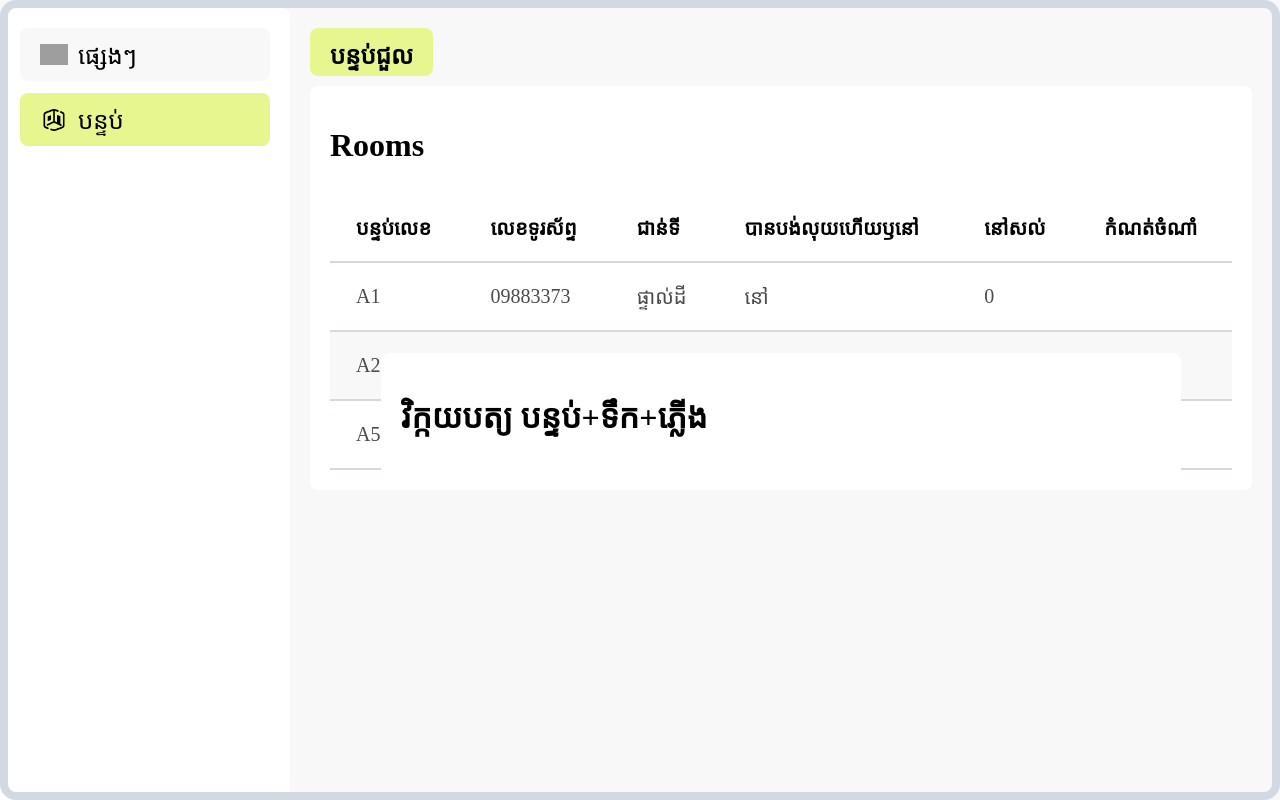
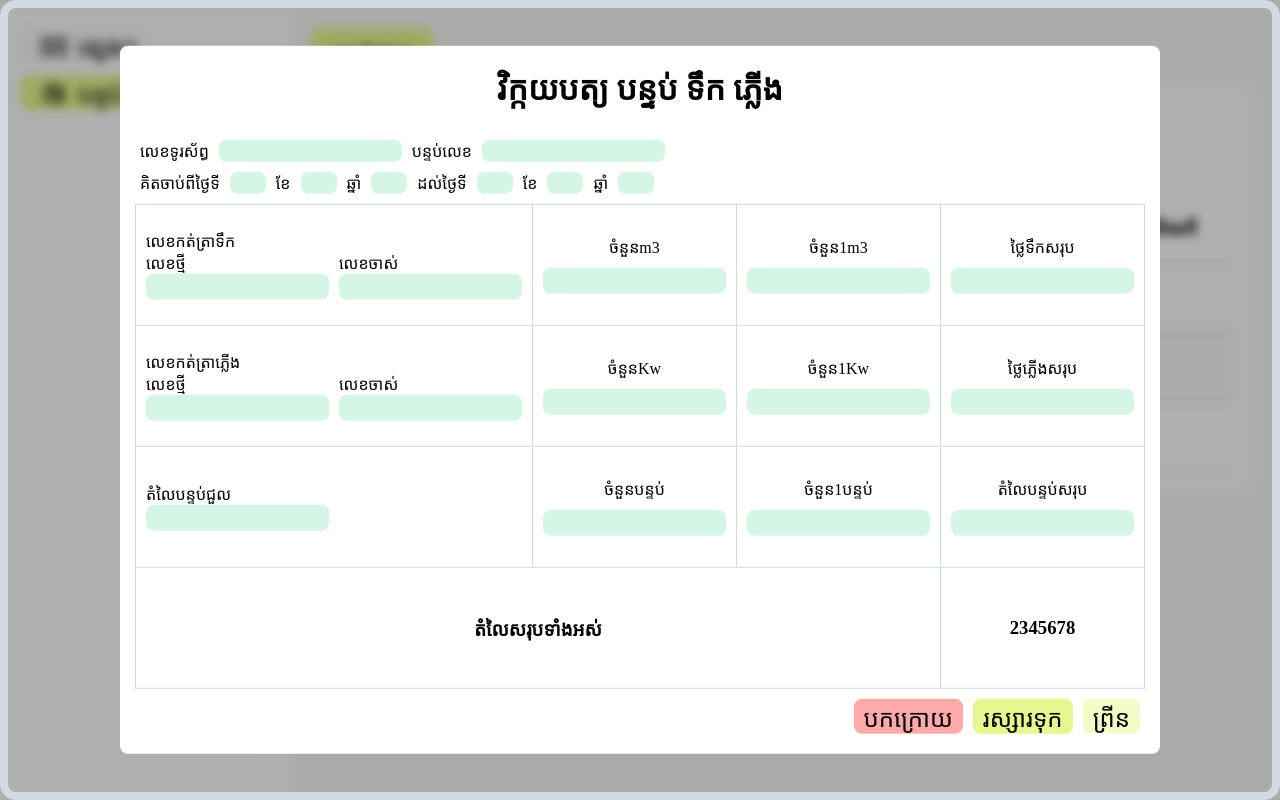
Before and after one commit to NASAboy342/Noria, a Vue app in the folder NoriaFE/NoriaFE/: page /rooms in a window 1280 px wide. Built offline with nearby package versions, Linux system fonts and the light colour scheme; grey boxes are pictures that could not be loaded; a web font is replaced by a local one.

Commit message:
and roomdetial

```diff
--- a/NoriaFE/NoriaFE/src/components/roomDetail.vue
+++ b/NoriaFE/NoriaFE/src/components/roomDetail.vue
@@ -1,5 +1,203 @@
 <template>
-    <h1 >វិក្កយបត្យ បន្ទប់+ទឹក+ភ្លើង</h1>
-    <div class="table-wrap"></div>
+    <div class="container">
+        <div class="header">
+                <h1 style="margin-top: unset;">វិក្កយបត្យ បន្ទប់ ទឹក ភ្លើង</h1>
+        </div>
+        <div class="content">
+            <div class="flex">
+                <div class="flex">
+                    <p>លេខទូរស័ឰ</p>
+                    <input type="text" class="input"/>
+                </div>
+                <div class="flex">
+                    <p>បន្ទប់លេខ</p>
+                    <input type="text" class="input"/>
+                </div>
+            </div>
+            <div class="flex">
+                <div class="flex">
+                    <p>គិតចាប់ពីថ្ងៃទី</p>
+                    <input type="text" class="input" style="width: 30px;"/>
+                </div>
+                <div class="flex">
+                    <p>ខែ</p>
+                    <input type="text" class="input" style="width: 30px;"/>
+                </div>
+                <div class="flex">
+                    <p>ឆ្នាំ</p>
+                    <input type="text" class="input" style="width: 30px;"/>
+                </div>
+                <div class="flex">
+                    <p>ដល់ថ្ងៃទី</p>
+                    <input type="text" class="input" style="width: 30px;"/>
+                </div>
+                <div class="flex">
+                    <p>ខែ</p>
+                    <input type="text" class="input" style="width: 30px;"/>
+                </div>
+                <div class="flex">
+                    <p>ឆ្នាំ</p>
+                    <input type="text" class="input" style="width: 30px;"/>
+                </div>
+            </div>
+            <div class="table-wrap">
+                <table>
+                    <tbody>
+                        <tr>
+                            <td>
+                                <p>លេខកត់ត្រាទឹក</p>
+                                <div class="flex">
+                                    <div>
+                                        <p>លេខថ្មី</p>
+                                        <input type="text" class="input"/>
+                                    </div>
+                                    <div>
+                                        <p>លេខចាស់</p>
+                                        <input type="text" class="input"/>
+                                    </div>
+                                </div>
+                            </td>
+                            <td>
+                                <div class="flex colomn center">
+                                    <p>ចំនួនm3</p>
+                                    <input type="text" class="input"/>
+                                </div>
+                            </td>
+                            <td>
+                                <div class="flex colomn center">
+                                    <p>ចំនួន1m3</p>
+                                    <input type="text" class="input"/>
+                                </div>
+                            </td>
+                            <td>
+                                <div class="flex colomn center">
+                                    <p>ថ្លៃទឹកសរុប</p>
+                                    <input type="text" class="input"/>
+                                </div>
+                            </td>
+                        </tr>
+                        <tr>
+                            <td>
+                                <p>លេខកត់ត្រាភ្លើង</p>
+                                <div class="flex">
+                                    <div>
+                                        <p>លេខថ្មី</p>
+                                        <input type="text" class="input"/>
+                                    </div>
+                                    <div>
+                                        <p>លេខចាស់</p>
+                                        <input type="text" class="input"/>
+                                    </div>
+                                </div>
+                            </td>
+                            <td>
+                                <div class="flex colomn center">
+                                    <p>ចំនួនKw</p>
+                                    <input type="text" class="input"/>
+                                </div>
+                            </td>
+                            <td>
+                                <div class="flex colomn center">
+                                    <p>ចំនួន1Kw</p>
+                                    <input type="text" class="input"/>
+                                </div>
+                            </td>
+                            <td>
+                                <div class="flex colomn center">
+                                    <p>ថ្លៃភ្លើងសរុប</p>
+                                    <input type="text" class="input"/>
+                                </div>
+                            </td>
+                        </tr>
+                        <tr>
+                            <td>
+                                <div class="">
+                                    <p>តំលៃបន្ទប់ជួល</p>
+                                    <input type="text" class="input"/>
+                                </div>
+                            </td>
+                            <td>
+                                <div class="flex colomn center">
+                                    <p>ចំនួនបន្ទប់</p>
+                                    <input type="text" class="input"/>
+                                </div>
+                            </td>
+                            <td>
+                                <div class="flex colomn center">
+                                    <p>ចំនួន1បន្ទប់</p>
+                                    <input type="text" class="input"/>
+                                </div>
+                            </td>
+                            <td>
+                                <div class="flex colomn center">
+                                    <p>តំលៃបន្ទប់សរុប</p>
+                                    <input type="text" class="input"/>
+                                </div>
+                            </td>
+                        </tr>
+                        <tr>
+                            <td colspan="3">
+                                <div class="flex center">
+                                    <h3>តំលៃសរុបទាំងអស់</h3>
+                                </div>
+                            </td>
+                            <td>
+                                <div class="flex center">
+                                    <h3>2345678</h3>
+                                </div>
+                            </td>
+                        </tr>
+                    </tbody>
+                </table>
+            </div>
+        </div>
+        <div class="footer">
+            <div class="button negative">បកក្រោយ</div>
+            <div class="button selected">រស្សារទុក</div>
+            <div class="button focus">ព្រីន</div>
+        </div>
+    </div>
+</template>
 
-</template>
+<style scoped lang="css">
+.container {
+    display: flex;
+    flex-direction: column;
+    height: 100%;
+    gap: 10px;
+}
+.header{
+    display: flex;
+    justify-content: center;
+}
+.footer{
+    display: flex;
+    justify-content: flex-end;
+    gap: 10px;
+}
+.content{
+    display: flex;
+    flex-direction: column;
+    gap: 10px;
+}
+table{
+    border: 1px solid var(--border-color);
+    border-collapse: collapse;
+    width: 100%;
+}
+tr{
+    border: 1px solid var(--border-color);
+}
+td{
+    border: 1px solid var(--border-color);
+    height: 100px;
+    padding: 10px;
+}
+td input{
+    height: 20px;
+}
+.table-wrap{
+    display: flex;
+    justify-content: center;
+}
+</style>
--- a/NoriaFE/NoriaFE/src/pages/rooms.vue
+++ b/NoriaFE/NoriaFE/src/pages/rooms.vue
@@ -31,8 +31,21 @@
     top: 50%;
     left: 50%;
     transform: translate(-50%, -50%);
-    width: min(760px, calc(100% - 32px));
+    width: 1000px;
     z-index: 10;
+}
+.popup-container{
+    position: fixed;
+    top: 0;
+    left: 0;
+    width: 100%;
+    height: 100%;
+    display: flex;
+    justify-content: center;
+    align-items: center;
+    z-index: 9;
+    background-color: rgba(0, 0, 0, 0.309);
+    backdrop-filter: blur(5px);
 }
 </style>
 
@@ -43,8 +56,10 @@
             <customTable :objects="roomInKhmer"/>
         </div>
 
-        <div class="card roomDetailsPopup">
-            <roomDetail />
+        <div class="popup-container">
+            <div class="card roomDetailsPopup">
+                <roomDetail />
+            </div>
         </div>
     </div>
 </template>
--- a/NoriaFE/NoriaFE/src/style.css
+++ b/NoriaFE/NoriaFE/src/style.css
@@ -8,7 +8,7 @@
   --border-color: #d2d9e3;
   --primary-text-color: #000000;
   --secondary-text-color: #4b4b4b;
-
+  --negative-color: #ffaaaa;
 
   --border-width: 8px;
 }
@@ -41,7 +41,9 @@
   color: var(--primary-text-color);
   border: none;
   border-radius: var(--border-width);
-  padding: 10px;
+  padding-left: 10px;
+  padding-right: 10px;
+  padding-top: 2px;
   cursor: pointer;
   display: flex;
   gap: 10px;
@@ -49,13 +51,14 @@
   justify-content: center;
   font-size: 24px;
   transition: background-color 0.3s ease;
+  width: fit-content;
 }
 .button p{
   margin: 0;
 }
 
 .button:hover {
-  background-color: var(--fourth-color);
+  filter: brightness(1.2);
 }
 .button:active {
   background-color: var(--third-color);
@@ -63,6 +66,12 @@
 
 .selected {
   background-color: var(--secondary-color);
+}
+.negative {
+  background-color: var(--negative-color);
+}
+.focus {
+  background-color: var(--third-color);
 }
 
 
@@ -83,3 +92,21 @@
   display: flex;
   gap: 10px;
 }
+.colomn {
+  flex-direction: column;
+  gap: 10px;
+}
+.center {
+  align-items: center;
+  justify-content: center;
+}
+.input{
+  background-color: var(--fourth-color);
+  border-radius: 8px;
+  border: none;
+  padding: 3px;
+}
+.input:focus-visible{
+  outline: none;
+  box-shadow: 0 0 0 2px var(--primary-color);
+}
```
